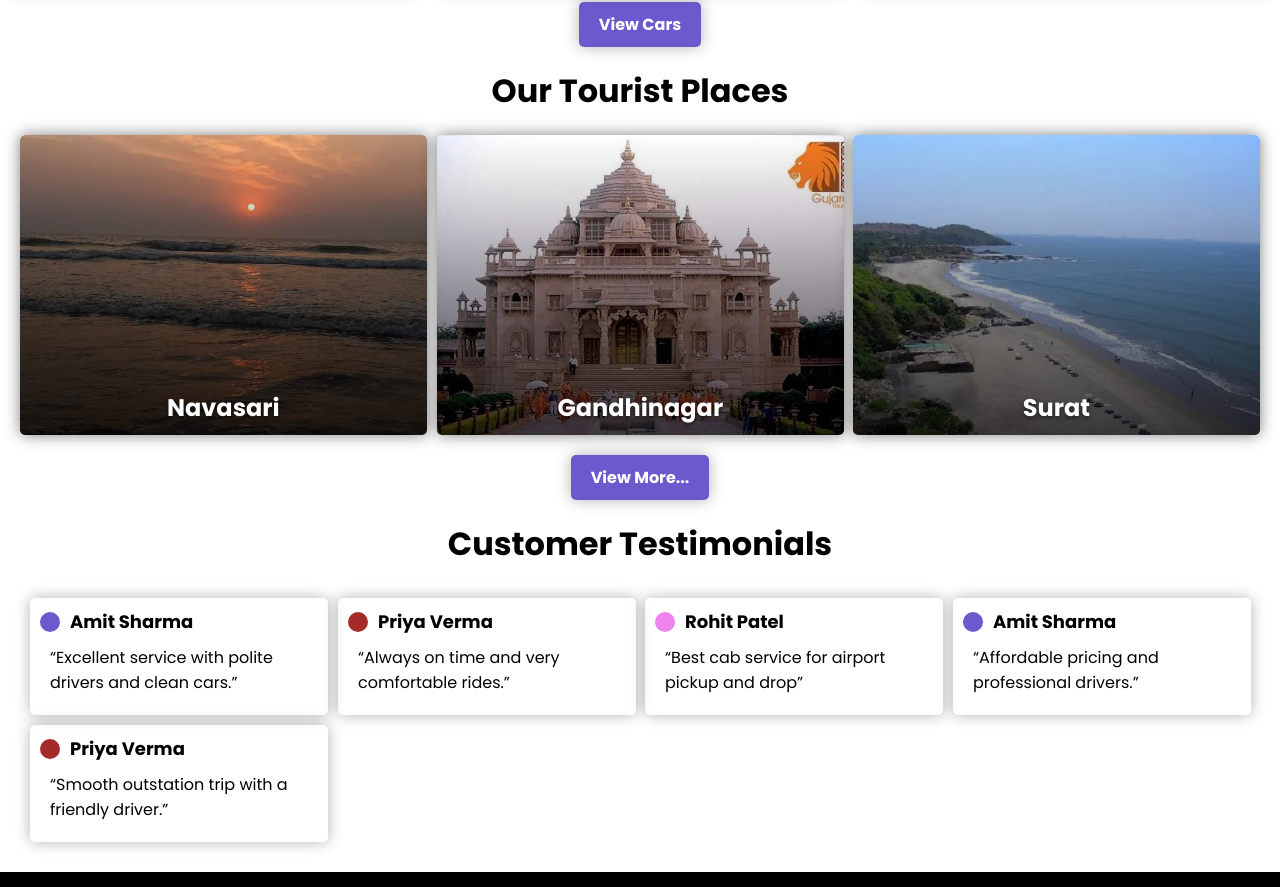
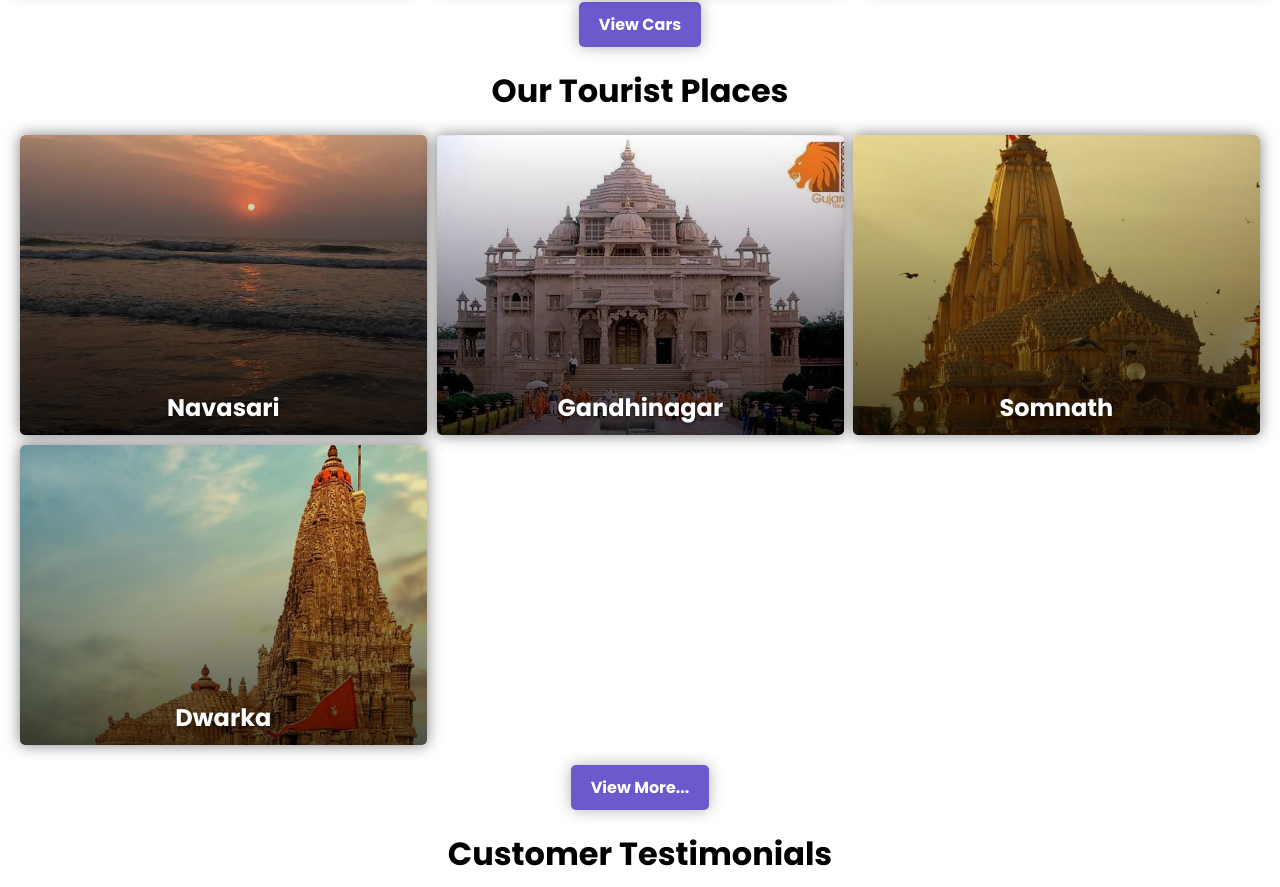
Before and after one commit to abhishekmevada/yash-raj-cab-services, a React (Vite) app: page / in a window 1280 px wide. Shown: the part 2853-3740 px from the top of the page. Built offline with nearby package versions, Linux system fonts and the light colour scheme.

Commit message:
Update Home.tsx

```diff
--- a/src/components/Home.tsx
+++ b/src/components/Home.tsx
@@ -598,7 +598,7 @@ export default function Home() {
 
               <div className="servicesBoxh">
                 <img
-                  src="/surat.webp"
+                  src="/somnath.jpg"
                   alt="Surat"
                   className="card-bg-img"
                   loading="lazy"
@@ -606,7 +606,21 @@ export default function Home() {
                   height="300"
                 />
                 <div className="servicesDes">
-                  <h2>Surat</h2>
+                  <h2>Somnath</h2>
+                </div>
+              </div>
+
+              <div className="servicesBoxh">
+                <img
+                  src="/dwarka.jpg"
+                  alt="Surat"
+                  className="card-bg-img"
+                  loading="lazy"
+                  width="400"
+                  height="300"
+                />
+                <div className="servicesDes">
+                  <h2>Dwarka</h2>
                 </div>
               </div>
             </div>
```
